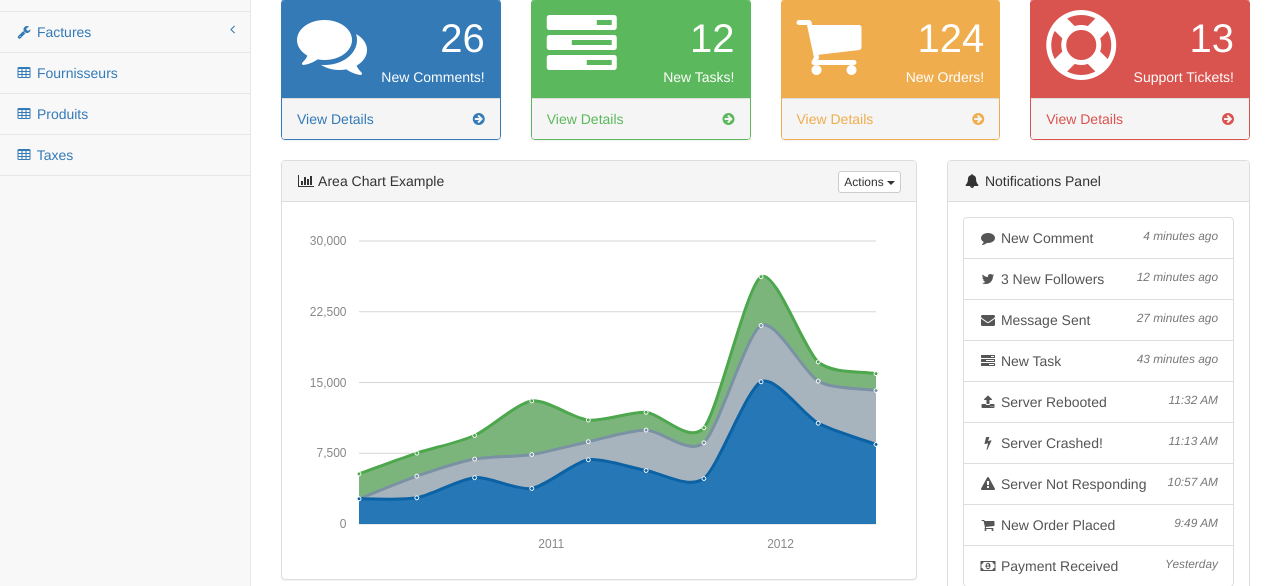
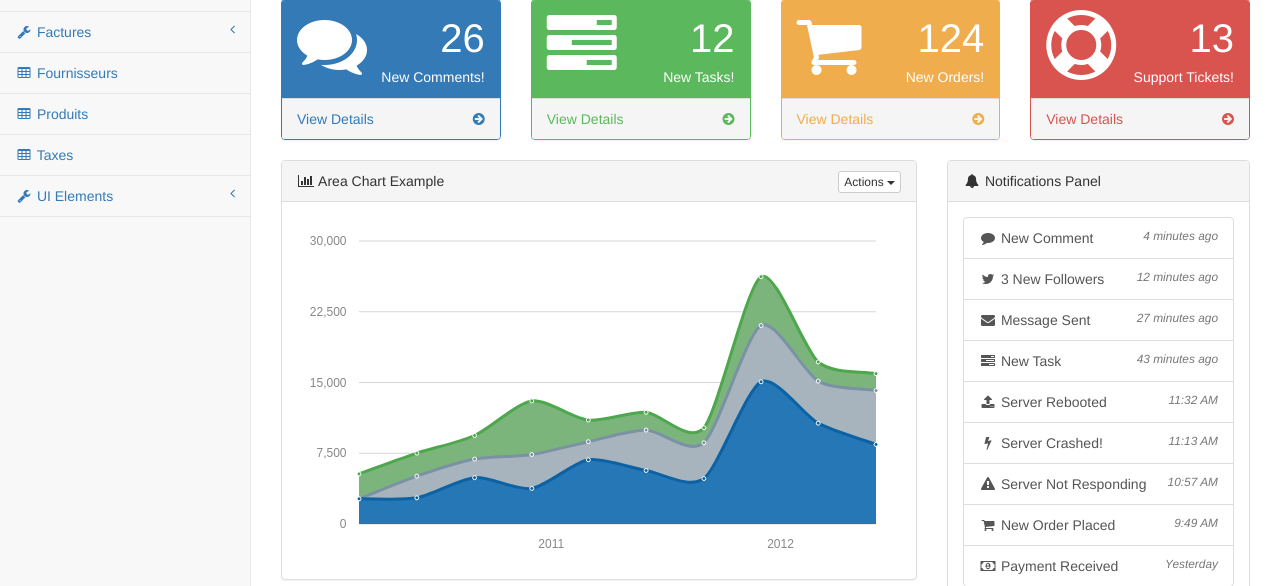
Before and after one commit to riritueur/KatsudoDM, a PHP site: page /pages/index.php in a window 1280 px wide. Shown: the part 162-748 px from the top of the page. Run offline with PHP 8.4, Linux system fonts and the light colour scheme; grey boxes labelled with a size stand in for pictures from a placeholder-image service; some libraries are stand-ins or nearby versions.

Commit message:
bring back UI elem

```diff
--- a/include/nav.php
+++ b/include/nav.php
@@ -7,7 +7,7 @@
                     <span class="icon-bar"></span>
                     <span class="icon-bar"></span>
                 </button>
-                <a class="navbar-brand" href="index.html">SB Admin v2.0</a>
+    <a class="navbar-brand" href="index.php">SB Admin v2.0</a>
   </div>
   <!-- /.navbar-header -->
 
@@ -18,7 +18,7 @@
                         <i class="fa fa-user fa-fw"></i> <i class="fa fa-caret-down"></i>
                     </a>
       <ul class="dropdown-menu dropdown-user">
-                        <li><a href="login.html"><i class="fa fa-sign-out fa-fw"></i> Logout</a>
+        <li><a href="login.php"><i class="fa fa-sign-out fa-fw"></i> Logout</a>
         </li>
       </ul>
       <!-- /.dropdown-user -->
@@ -59,7 +59,47 @@
         <li>
           <a href="taxe.php"><i class="fa fa-table fa-fw"></i> Taxes</a>
         </li>
-
+        <li>
+          <a href="#"><i class="fa fa-wrench fa-fw"></i> UI Elements<span class="fa arrow"></span></a>
+          <ul class="nav nav-second-level">
+            <li>
+              <a href="panels-wells.php">Panels and Wells</a>
+            </li>
+            <li>
+              <a href="buttons.php">Buttons</a>
+            </li>
+            <li>
+              <a href="notifications.php">Notifications</a>
+            </li>
+            <li>
+              <a href="typography.php">Typography</a>
+            </li>
+            <li>
+              <a href="icons.php"> Icons</a>
+            </li>
+            <li>
+              <a href="grid.php">Grid</a>
+            </li>
+            <li>
+              <a href="tables.php"><i class="fa fa-table fa-fw"></i> Tables</a>
+            </li>
+            <li>
+              <a href="tables.php"><i class="fa fa-table fa-fw"></i> Tables</a>
+            </li>
+            <li>
+              <a href="#"><i class="fa fa-bar-chart-o fa-fw"></i> Charts<span class="fa arrow"></span></a>
+              <ul class="nav nav-second-level">
+                <li>
+                  <a href="flot.php">Flot Charts</a>
+                </li>
+                <li>
+                  <a href="morris.php">Morris.js Charts</a>
+                </li>
+              </ul>
+            </li>
+          </ul>
+          <!-- /.nav-second-level -->
+        </li>
       </ul>
     </div>
     <!-- /.sidebar-collapse -->
```
Lines whose indentation alone changed are shown as unchanged.
